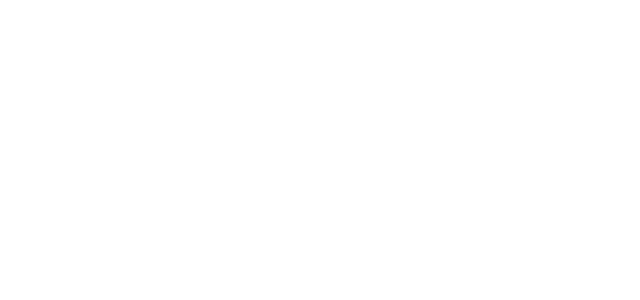
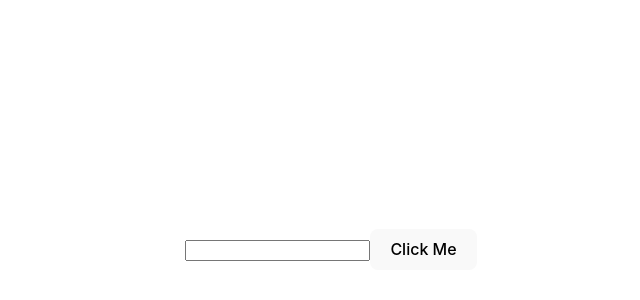
Before and after one commit to trilnh92/vue-101, a Vue app: page / in a window 1280 px wide. Shown: the part 168-468 px from the top of the page, without its empty margins (309-949 px from the left). Built offline with nearby package versions, Linux system fonts and the light colour scheme.

Commit message:
Update Model Comp

```diff
--- a/src/components/Modal.vue
+++ b/src/components/Modal.vue
@@ -1,9 +1,24 @@
 <script setup>
+import { ref } from 'vue'
+
+defineProps({
+  msg: String,
+  name: String
+})
+
+// const name = ref("active");
+
+function handleClick() {
+    console.log(this.$refs.name);
+    this.$refs.name.classList.add('active');
+}
 
 </script>
 
 <template>
-
+<h1>{{ msg }}</h1>
+<input type="text" ref="name" />
+<button @click="handleClick">Click Me</button>
 </template>
 
 <style scoped>
```
